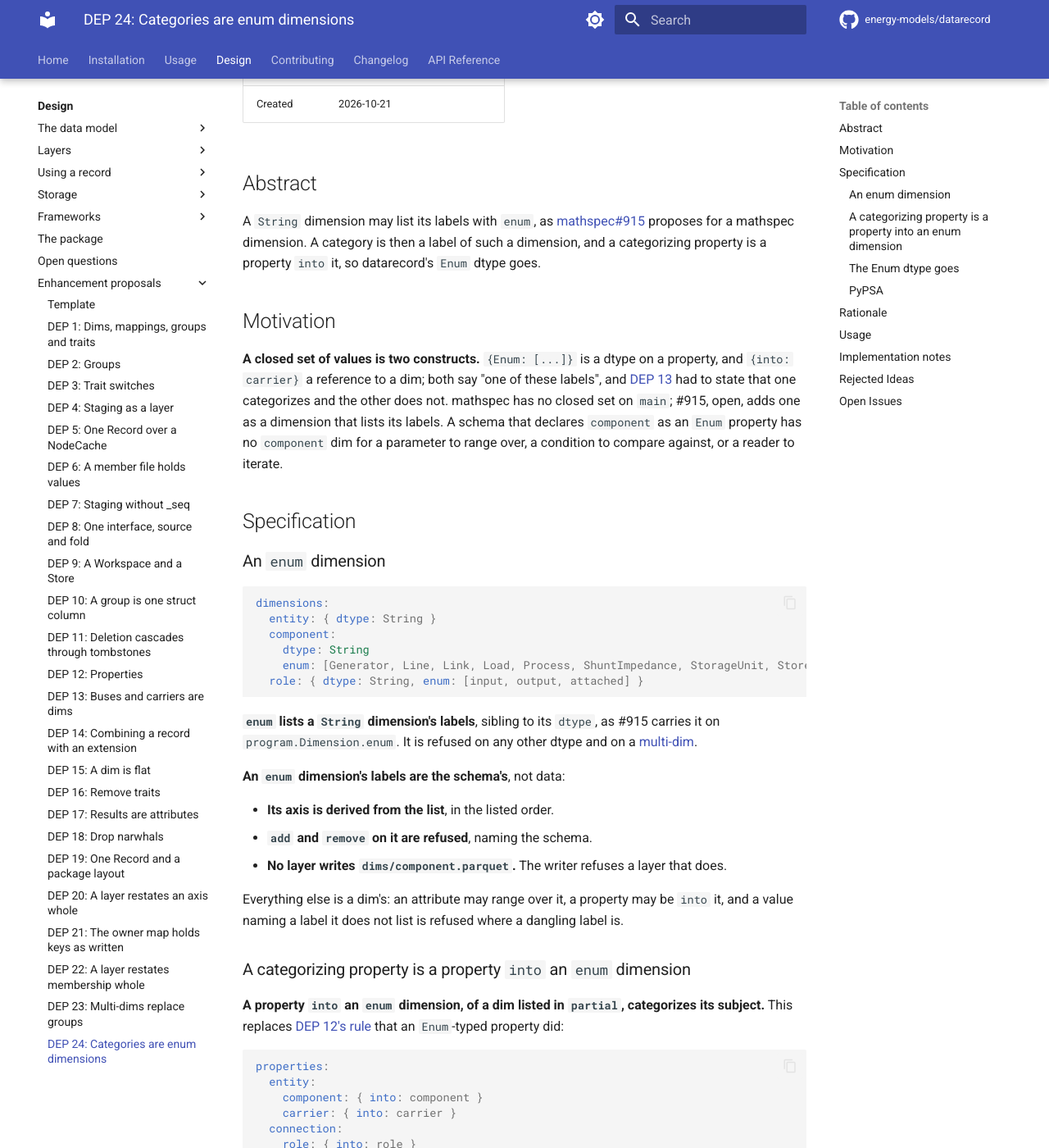
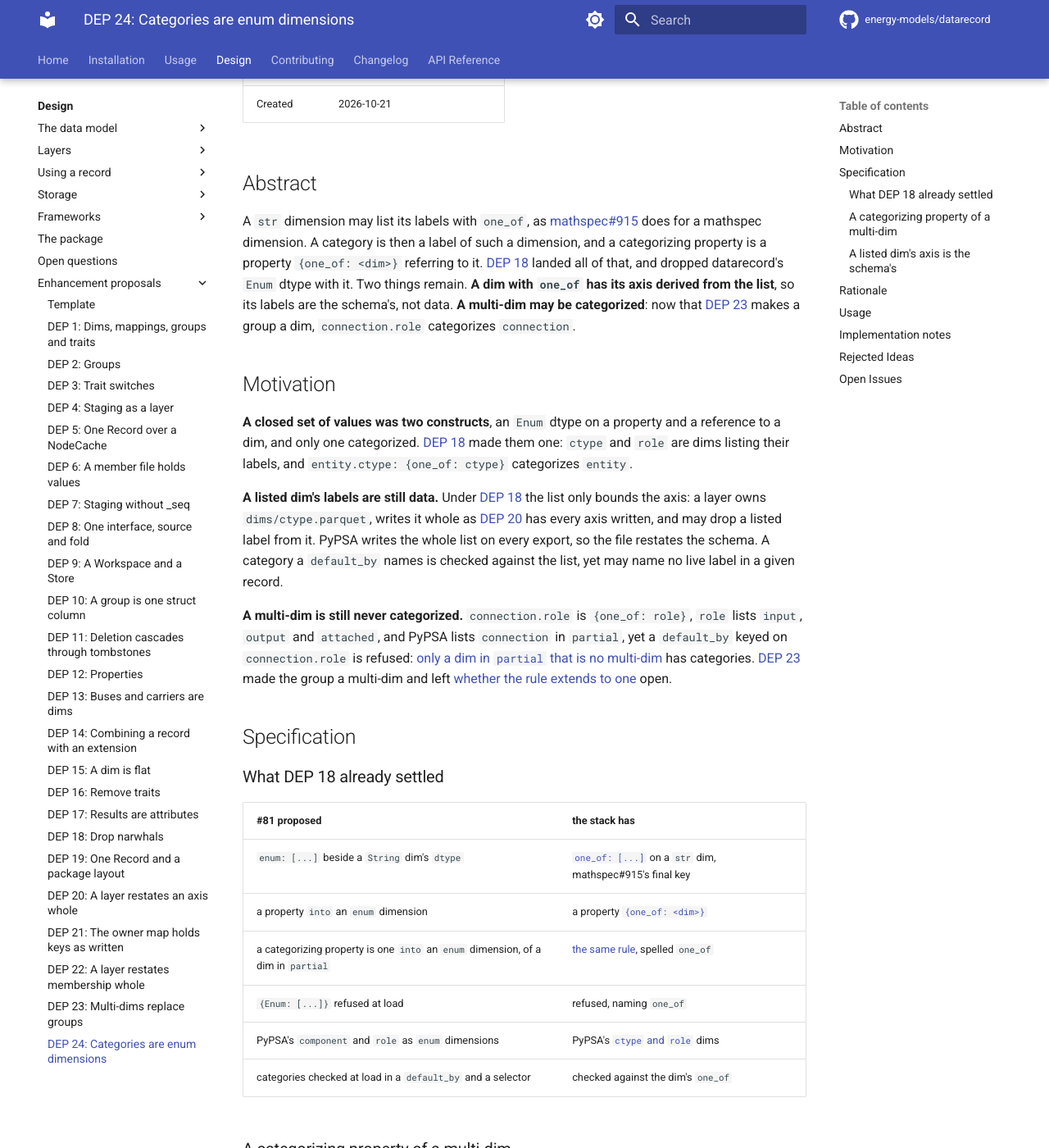
Before and after one commit to energy-models/datarecord, an MkDocs documentation site: the page built from docs/design/proposals/dep-0024-categories-are-enum-dimensions.md, in a window 1280 px wide and 1400 px high, scrolled down 351 px. Shown: the whole window at 82% size. Built offline with MkDocs 1.6.1 and Material for MkDocs 9.7.7, drawn with Linux system fonts in a browser that asks for light colours; comment, search, counter and statistics services are not loaded; some of the changed text lies outside the part shown.

Commit message:
docs: revise DEP 24 for the stack

````diff
--- a/docs/design/proposals/dep-0024-categories-are-enum-dimensions.md
+++ b/docs/design/proposals/dep-0024-categories-are-enum-dimensions.md
@@ -6,136 +6,121 @@
 
 # DEP 24: categories are enum dimensions
 
-| DEP      | 24                                                                                                                    |
-| -------- | --------------------------------------------------------------------------------------------------------------------- |
-| Title    | categories are enum dimensions                                                                                        |
-| Author   | Bryn Pickering                                                                                                        |
-| Status   | Draft                                                                                                                 |
-| Requires | [DEP 12](dep-0012-properties.md), [DEP 13](dep-0013-buses-and-carriers-are-dims.md), [DEP 23](dep-0023-multi-dims.md) |
-| Created  | 2026-10-21                                                                                                            |
+| DEP      | 24                                                                                                                                                         |
+| -------- | ---------------------------------------------------------------------------------------------------------------------------------------------------------- |
+| Title    | categories are enum dimensions                                                                                                                             |
+| Author   | Bryn Pickering                                                                                                                                             |
+| Status   | Draft                                                                                                                                                      |
+| Requires | [DEP 12](dep-0012-properties.md), [DEP 13](dep-0013-buses-and-carriers-are-dims.md), [DEP 18](dep-0018-drop-narwhals.md), [DEP 23](dep-0023-multi-dims.md) |
+| Created  | 2026-10-21                                                                                                                                                 |
 
 ## Abstract
 
-A `String` dimension may list its labels with `enum`, as [mathspec#915](https://github.com/energy-models/mathspec/pull/915) proposes for a mathspec dimension. A category is then a label of such a dimension, and a categorizing property is a property `into` it, so datarecord's `Enum` dtype goes.
+A `str` dimension may list its labels with `one_of`, as [mathspec#915](https://github.com/energy-models/mathspec/pull/915) does for a mathspec dimension. A category is then a label of such a dimension, and a categorizing property is a property `{one_of: <dim>}` referring to it. [DEP 18](dep-0018-drop-narwhals.md) landed all of that, and dropped datarecord's `Enum` dtype with it. Two things remain. **A dim with `one_of` has its axis derived from the list**, so its labels are the schema's, not data. **A multi-dim may be categorized**: now that [DEP 23](dep-0023-multi-dims.md) makes a group a dim, `connection.role` categorizes `connection`.
 
 ## Motivation
 
-**A closed set of values is two constructs.** `{Enum: [...]}` is a dtype on a property, and `{into: carrier}` a reference to a dim; both say "one of these labels", and [DEP 13](dep-0013-buses-and-carriers-are-dims.md#a-property-into-a-dim) had to state that one categorizes and the other does not. mathspec has no closed set on `main`; #915, open, adds one as a dimension that lists its labels. A schema that declares `component` as an `Enum` property has no `component` dim for a parameter to range over, a condition to compare against, or a reader to iterate.
+**A closed set of values was two constructs**, an `Enum` dtype on a property and a reference to a dim, and only one categorized. [DEP 18](dep-0018-drop-narwhals.md#categories) made them one: `ctype` and `role` are dims listing their labels, and `entity.ctype: {one_of: ctype}` categorizes `entity`.
+
+**A listed dim's labels are still data.** Under [DEP 18](dep-0018-drop-narwhals.md#dtypes) the list only bounds the axis: a layer owns `dims/ctype.parquet`, writes it whole as [DEP 20](dep-0020-a-layer-restates-an-axis-whole.md) has every axis written, and may drop a listed label from it. PyPSA writes the whole list on every export, so the file restates the schema. A category a `default_by` names is checked against the list, yet may name no live label in a given record.
+
+**A multi-dim is still never categorized.** `connection.role` is `{one_of: role}`, `role` lists `input`, `output` and `attached`, and PyPSA lists `connection` in `partial`, yet a `default_by` keyed on `connection.role` is refused: [only a dim in `partial` that is no multi-dim](../model/properties.md#categories) has categories. [DEP 23](dep-0023-multi-dims.md) made the group a multi-dim and left [whether the rule extends to one](../open-questions.md#whether-a-multi-dim-in-partial-may-have-categories) open.
 
 ## Specification
 
-### An `enum` dimension
+### What DEP 18 already settled
+
+| #81 proposed                                                                     | the stack has                                                                                  |
+| -------------------------------------------------------------------------------- | ---------------------------------------------------------------------------------------------- |
+| `enum: [...]` beside a `String` dim's `dtype`                                    | [`one_of: [...]`](../model/dims.md#a-dim-with-one_of) on a `str` dim, mathspec#915's final key |
+| a property `into` an `enum` dimension                                            | a property [`{one_of: <dim>}`](../model/properties.md#referring-to-a-dim)                      |
+| a categorizing property is one `into` an `enum` dimension, of a dim in `partial` | [the same rule](../model/properties.md#categories), spelled `one_of`                           |
+| `{Enum: [...]}` refused at load                                                  | refused, naming `one_of`                                                                       |
+| PyPSA's `component` and `role` as `enum` dimensions                              | PyPSA's [`ctype` and `role`](../tools/pypsa.md) dims                                           |
+| categories checked at load in a `default_by` and a selector                      | checked against the dim's `one_of`                                                             |
+
+### A categorizing property of a multi-dim
+
+**A property `{one_of: <d>}` of a multi-dim listed in `partial`, where `d` lists its labels, categorizes the multi-dim**, by the rule a dim follows:
 
 ```yaml
 dimensions:
-  entity: { dtype: String }
-  component:
-    dtype: String
-    enum: [Generator, Line, Link, Load, Process, ShuntImpedance, StorageUnit, Store, SubNetwork, Transformer]
-  role: { dtype: String, enum: [input, output, attached] }
+  role: { one_of: [input, output, attached] }
+  connection: { over: { entity: entity, bus: bus } }
+properties:
+  connection:
+    role: { one_of: role }
+partial: [entity, bus, connection]
 ```
 
-**`enum` lists a `String` dimension's labels**, sibling to its `dtype`, as #915 carries it on `program.Dimension.enum`. It is refused on any other dtype and on a [multi-dim](dep-0023-multi-dims.md).
+- **`connection.role` categorizes `connection`**: a multi-dim is a dim since [DEP 23](dep-0023-multi-dims.md), and a group's property could not.
+- `Schema.categorizing("connection")` lists `role`; `default_for` and [`flags`](../use/reading.md#flags) key on it by plain name, as on `entity.ctype`.
+- **A `default_by` keyed `connection.role`** applies to a value that reaches `connection`: an attribute over it, or a property of it. Its keys are checked at load against `role`'s `one_of`.
+- **A selector keyword `role=`** on an attribute over `connection` picks the tuples with that role, as `ctype=` picks entities.
 
-**An `enum` dimension's labels are the schema's**, not data:
+### A listed dim's axis is the schema's
 
-- **Its axis is derived from the list**, in the listed order.
+**A dim with `one_of: [...]` has its axis derived from the list**, in list order:
+
+- **No `dims/<dim>.parquet` is written or read for it.** The writer refuses a layer that carries one, and the read derives the axis from the schema, so `record.dims["ctype"]` is the list.
+- **It carries no properties.** A property declared on it is refused at load: with no file there is no column to hold one.
 - **`add` and `remove` on it are refused**, naming the schema.
-- **No layer writes `dims/component.parquet`.** The writer refuses a layer that does.
+- **Everything else is a dim's**: an attribute may range over it, a property may refer to it, and a value naming a label it does not list is refused where a dangling label is.
 
-Everything else is a dim's: an attribute may range over it, a property may be `into` it, and a value naming a label it does not list is refused where a dangling label is.
+Against the stack today:
 
-### A categorizing property is a property `into` an `enum` dimension
-
-**A property `into` an `enum` dimension, of a dim listed in `partial`, categorizes its subject.** This replaces [DEP 12's rule](dep-0012-properties.md#an-enum-property-of-a-partial-dim-categorizes-its-subject) that an `Enum`-typed property did:
-
-```yaml
-properties:
-  entity:
-    component: { into: component }
-    carrier: { into: carrier }
-  connection:
-    role: { into: role }
-```
-
-- **`entity.component` categorizes `entity`**, and `connection.role` categorizes `connection`: a multi-dim is a dim since [DEP 23](dep-0023-multi-dims.md), and a group's property could not.
-- **`entity.carrier` does not**: `carrier` lists no labels, so its labels are data. The condition is the same as DEP 12's, an `Enum`, now spelled as a dimension.
-- **Its categories are checked at load where they are named**: a key under a `default_by` map, a trait's `on` list or a selector keyword, against the dimension's `enum`. A stored value is checked as any property `into` is.
-- `Schema.categorizing(dim)` lists these properties; `attributes_for`, `properties_for` and `default_for` key on them by plain name, as today.
-
-`default_by` and a trait's `on` keep their form; only what their category labels are checked against changes:
-
-```yaml
-properties:
-  entity:
-    sign:
-      dtype: Float64
-      default: 1
-      default_by: { entity.component: { Load: -1, ShuntImpedance: -1 } } # keys: labels of `component`
-```
-
-[DEP 17](dep-0017-one-default.md) replaces both forms.
-
-### The `Enum` dtype goes
-
-**A closed set of values is always a dimension**, which is #915's rule for mathspec too. `{Enum: [...]}` is refused at load, naming `enum` on a dimension. An `Enum` dim becomes an `enum` dimension; an `Enum` property becomes a property `into` one.
-
-### PyPSA
-
-| PyPSA tool today                                              | becomes                                                            |
-| ------------------------------------------------------------- | ------------------------------------------------------------------ |
-| `entity.component: {dtype: {Enum: [...]}}`                    | dim `component` with `enum`; `entity.component: {into: component}` |
-| `connection.role: {dtype: {Enum: [input, output, attached]}}` | dim `role` with `enum`; `connection.role: {into: role}`            |
-
-`component` and `role` are not in `partial`: their labels are the schema's.
+| today                                                                                                     | under this DEP                                                           |
+| --------------------------------------------------------------------------------------------------------- | ------------------------------------------------------------------------ |
+| [the list bounds the axis](../model/dims.md#a-dim-with-one_of); a layer writes `dims/ctype.parquet` whole | the axis is the list; no layer file                                      |
+| `add` refuses a label outside the list; `remove` works                                                    | both refused                                                             |
+| PyPSA writes the whole list as the `ctype` and `role` axes on export                                      | the tool writes nothing for them                                         |
+| a property referring to `ctype` is checked against the resolved axis, its dead labels kept by the fold    | checked against the list; `ctype` has no dead labels, nothing to cascade |
+| a listed dim may carry properties                                                                         | refused                                                                  |
 
 ## Rationale
 
-**A dimension, not a dtype.** A category a model compares against is a label of an index set in mathspec; giving datarecord the same construct is what lets one manifest serve both ([DEP 18](dep-0018-a-manifest-is-a-mathspec.md)). It also leaves one way to say "one of these labels": `into`.
+**A multi-dim, as a dim.** Categories need a subject owned per label, which `partial` gives a multi-dim as it gives a dim. Refusing them for a multi-dim alone would keep the one rule that set a group apart.
 
-**The schema's labels, not data.** A category is checked at load where it is named. That needs the vocabulary in the schema, as an `Enum` had it; a dimension a layer could grow would make a category in a `default_by` checkable only against the folded record.
+**The schema's labels, not data.** A category is checked at load where it is named. That needs the vocabulary in the schema, and an axis a layer may shrink lets a checked category name no live label. Deriving the axis from the list makes the two one.
 
 **What breaks:**
 
-- Every `Enum` in a manifest is rewritten, and every record re-exported; `dims/` gains no file for an `enum` dimension.
-- Adding a PyPSA component type is a schema change, as it was with an `Enum`.
+- A record with a `dims/` file for a listed dim is re-exported without it; a layer writing one is refused.
+- A property declared on a listed dim is refused at load.
+- `add` and `remove` on a listed dim are refused; adding a PyPSA component type stays a schema change.
+- A schema that keyed a `default_by` on a multi-dim's property was refused and now loads.
 
 ## Usage
 
 ```python
-record.dims["component"]  # component: the listed labels, in order
-record.properties["entity"]  # entity | component | carrier | sign | type
-schema.default_for("entity.sign", component="Load")  # -1
-```
-
-```python
-w.set("p_max_pu", 0.8, component="Generator")  # selector: the category
-w.set("p_max_pu", 0.8, component="Genrator")  # refused: `component` lists no such label
-w.add(
-    "component", ["Hydrogen"]
-)  # refused: an `enum` dimension's labels are the schema's
+schema.categorizing("connection")  # ("role",)
+schema.default_for("efficiency", role="input")
+w.set("efficiency", 0.95, role="output")  # selector: the category
+record.flags(role="attached")
+record.dims["ctype"]  # the listed labels, in order
+w.add("ctype", ["Hydrogen"])  # refused: a listed dim's labels are the schema's
 ```
 
 ## Implementation notes
 
-1. `Dimension.enum`, on `String` dims only; its axis derived; `add`, `remove` and the writer refuse it.
-2. `Schema.categorizing` keyed on `into` an `enum` dimension; `Enum` refused at load; `default_by` keys and trait `on` lists checked against the `enum`.
-3. The PyPSA tool declares `component` and `role` as `enum` dimensions.
-4. Pages, usage, changelog; fixtures re-exported.
+1. A listed dim's axis derived from the schema on read; its `dims/` file refused by the writer; `add`, `remove` and properties on it refused; the PyPSA tool stops writing `ctype` and `role`.
+2. `Schema.categorizing` and `Schema._categorized_by` accept a multi-dim in `partial`; the refusal "a multi-dim is never categorized" goes.
+3. Category selection in `set`, `flags` and `default_for` joins on the multi-dim's struct column, as it joins on a dim's column.
+4. Pages: [dims](../model/dims.md#a-dim-with-one_of), [properties](../model/properties.md#categories), [format](../storage/format.md#axis-files), [PyPSA](../tools/pypsa.md); the open question on a multi-dim's categories moves to settled.
 
 Checks that hold once built:
 
-- **A misspelt category fails at load**, in a `default_by`, a trait's `on` and a selector.
-- **Every PyPSA default round-trips**: `default_for` agrees with PyPSA's registry per type.
-- **Every trait test passes** with `component` an `enum` dimension.
+- **A listed dim has no layer file**, and `record.dims` of it is its list.
+- **A `default_by` keyed `connection.role` loads**, and a misspelt role in it fails at load.
+- **`default_for` and `flags` agree per role** on a PyPSA network.
 
 ## Rejected Ideas
 
-**Keeping `Enum` beside `enum` dimensions.** Two ways to say "one of these labels", one of them categorizing and one not, by dtype.
+**Keeping `Enum` beside `one_of` dimensions.** Two ways to say "one of these labels", one of them categorizing and one not, by dtype. [DEP 18](dep-0018-drop-narwhals.md) settled it.
 
-**An `enum` dimension a layer may grow.** A category named in a `default_by` could then be checked only against the folded record, not at load.
+**A `one_of` dimension a layer may grow beyond its list.** A category named in a `default_by` could then be checked only against the folded record, not at load.
 
 ## Open Issues
 
-- **Whether an `enum` dimension may grow in a layer.** Its labels are the schema's, so a custom PyPSA component is a schema change, not a data edit. That is the cost of checking categories at load.
-- **[mathspec#915](https://github.com/energy-models/mathspec/pull/915) is open, not merged.** Nothing here needs mathspec: datarecord can land `enum` on its own. If #915 merges under another key or shape, this DEP follows its spelling so [DEP 18](dep-0018-a-manifest-is-a-mathspec.md) stays possible; if it does not merge, `enum` stays datarecord's and DEP 18 has to propose it upstream itself.
+- **A layer-owned axis bounded by the list**, the stack's design today: a layer writes the axis, `add` refuses a label outside the list and `remove` works. It lets a tool or layer choose which listed labels exist and lets a listed dim carry properties, at the cost of a file restating the schema and a category that may name no live label.
+- **Whether a `one_of` dimension may grow in a layer.** Its labels are the schema's, so a custom PyPSA component is a schema change, not a data edit. That is the cost of checking categories at load.
--- a/typos.toml
+++ b/typos.toml
@@ -5,8 +5,6 @@
 [default.extend-words]
 # PyPSA's own attribute name: fixed operation & maintenance cost.
 fom = "fom"
-# Deliberate misspelling in DEP examples of a refused category label.
-Genrator = "Genrator"
 
 [default]
 # Heading anchors: mkdocs slugs drop apostrophes, e.g. "property's" -> "propertys".
````
